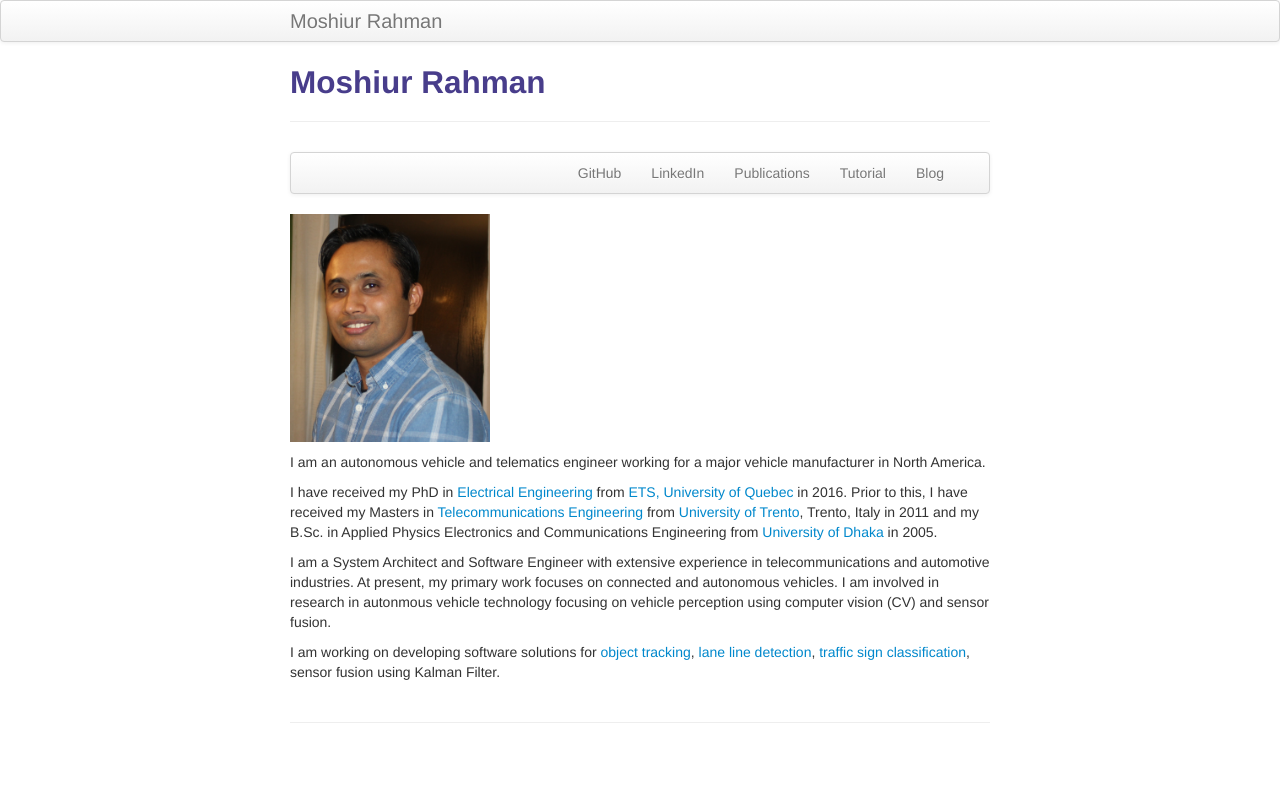
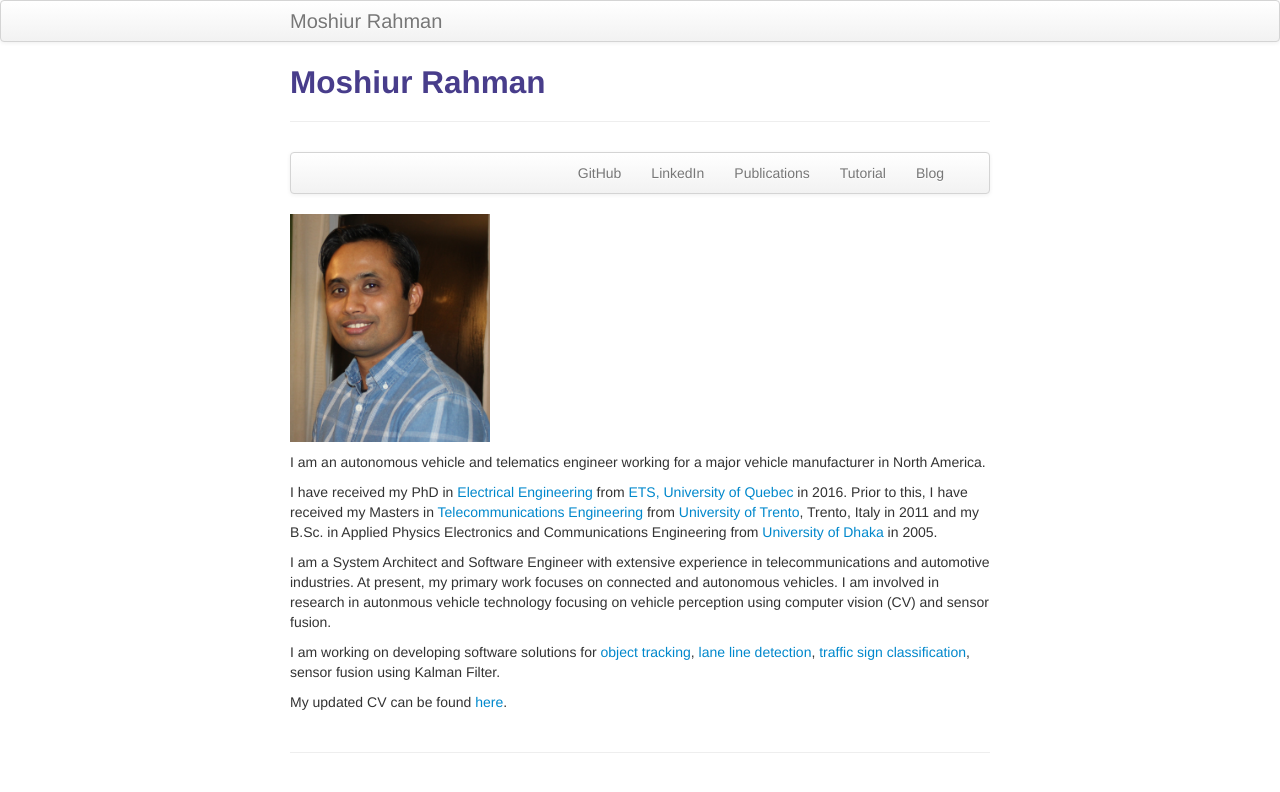
Before and after one commit to moshiurmmr/moshiurmmr.github.io, a Jekyll site: the page built from index.md, in a window 1280 px wide. Shown: the top 792 px of the page. Built offline with Jekyll 4.4.1, drawn with Linux system fonts in a browser that asks for light colours.

Commit message:
test CV upload

```diff
--- a/index.md
+++ b/index.md
@@ -42,3 +42,5 @@ At present, my primary work focuses on connected and autonomous vehicles. I am i
 in autonmous vehicle technology focusing on vehicle perception using computer vision (CV) and sensor fusion.
 
 I am working on developing software solutions for [object tracking](https://github.com/moshiurmmr/Object_Tracking_Using_Extended_Kalman_Filter), [lane line detection](https://github.com/moshiurmmr/Lane_Line_Detection), [traffic sign classification](https://github.com/moshiurmmr/Traffic_Sign_Classification), sensor fusion using Kalman Filter.
+
+My updated CV can be found [here](assets/Moshiur_Rahman.pdf).
```
